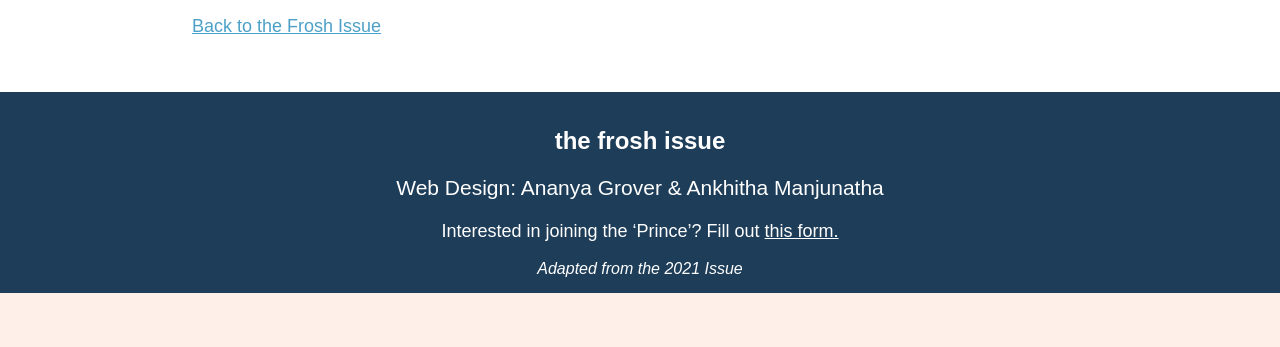
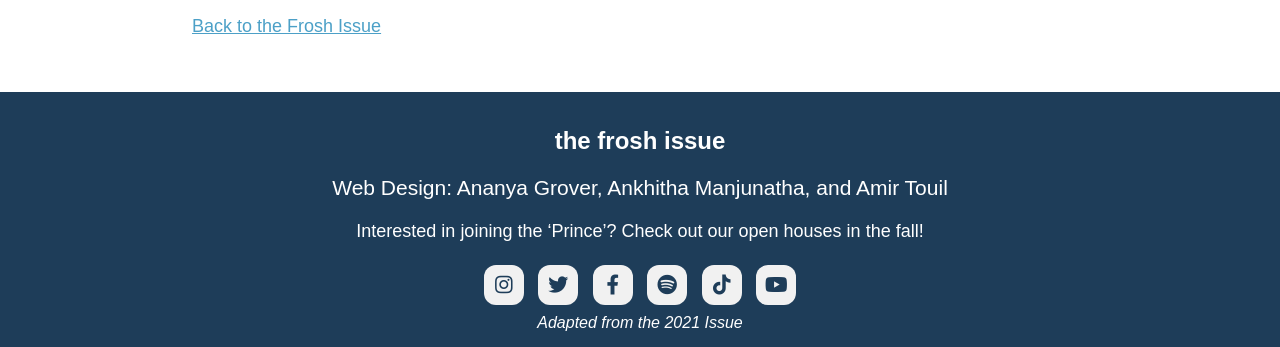
Before and after one commit to AnanyaGrover1/froshissue2022, a plain HTML site: page frosh.dailyprincetonian.com-master/campus.html in a window 1280 px wide. Shown: the part 1387-1734 px from the top of the page. Before the commit the page ends 1680 px from the top, so only its background shows below. Drawn offline with nearby package versions, Linux system fonts and the light colour scheme; a web font is replaced by a local one.

Commit message:
fix campus footer

```diff
--- a/frosh.dailyprincetonian.com-master/campus.html
+++ b/frosh.dailyprincetonian.com-master/campus.html
@@ -135,8 +135,28 @@ $(document).ready(function(){
 
   <div class="footer-editor" style="background-color: #1e3d59;">
     <h2>the frosh issue</h2>
-    <p id="credit">Web Design: Ananya Grover & Ankhitha Manjunatha </p>
-    <p>Interested in joining the ‘Prince’? Fill out <a href="https://docs.google.com/forms/d/e/1FAIpQLSeUmMclN2GGgZhaSYrwKJAM_Acc3uh4_gnOv2Ejgq3ajw6MLQ/viewform?usp=sf_link" style="color: white; text-decoration: underline">this form.</a></p>
+    <p id="credit">Web Design: Ananya Grover, Ankhitha Manjunatha, and Amir Touil</p>
+    <p>Interested in joining the ‘Prince’? Check out our open houses in the fall!</a></p>
+    <div class="middle">
+      <a class="btn" href="https://www.instagram.com/dailyprincetonian/">
+          <i class="fab fa-instagram"></i>
+        </a>
+      <a class="btn" href="https://twitter.com/princetonian">
+          <i class="fab fa-twitter"></i>
+        </a>
+        <a class="btn" href="https://www.facebook.com/DailyPrincetonian">
+          <i class="fab fa-facebook-f"></i>
+        </a>
+        <a class="btn" href="https://open.spotify.com/show/5xeaopGvoY0teJn0atpNPM">
+          <i class="fab fa-spotify"></i>
+        </a>
+        <a class="btn" href="https://vm.tiktok.com/ZMeNbh7Hc/">
+          <i class="fab fa-tiktok"></i>
+        </a>
+        <a class="btn" href="https://www.youtube.com/channel/UC6DZuLRHcb2Nf6bP3nna9VQ">
+          <i class="fab fa-youtube"></i>
+          </a>
+      </div>
     <i>Adapted from the 2021 Issue</i>
   </div>
 
```
